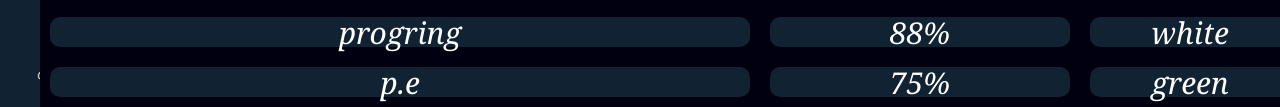
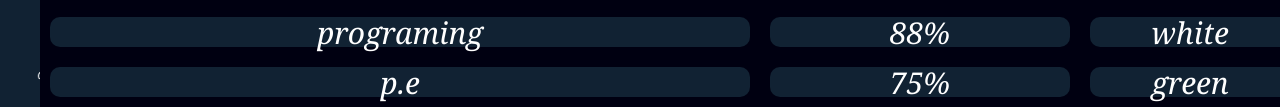
Before and after one commit to mvrivm-4/mariam, a plain HTML site: page index.html in a window 1280 px wide. Shown: the part 517-624 px from the top of the page. Drawn offline with Linux system fonts and the light colour scheme.

Commit message:
Update index.html

```diff
--- a/index.html
+++ b/index.html
@@ -125,7 +125,7 @@
                 <article>arbic </article>
                 <article>66%</article>
                 <article>blue </article>
-                <article>progring</article>
+                <article>programing</article>
                 <article>88%</article>
                 <article>white</article>
                 <article>p.e</article>
```
